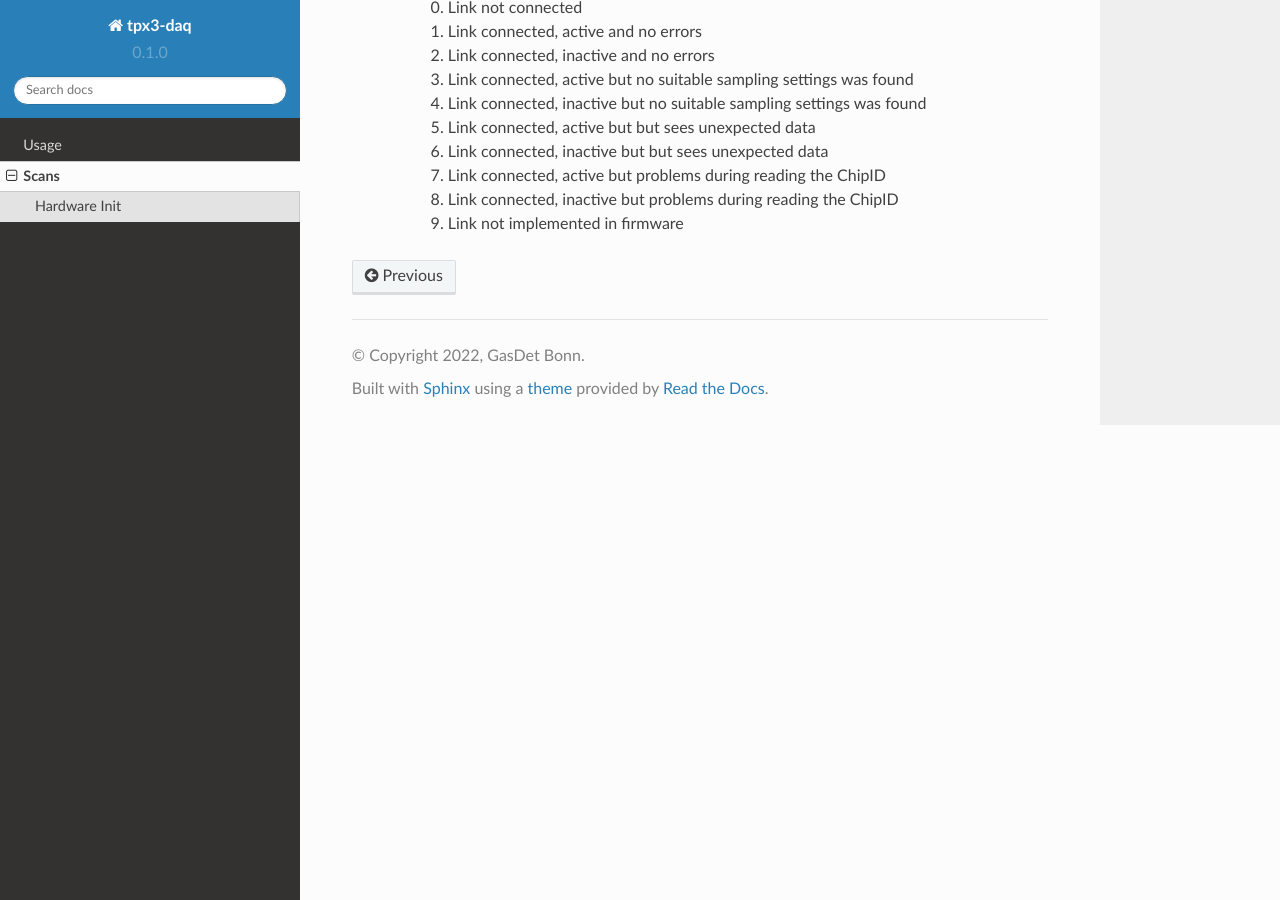
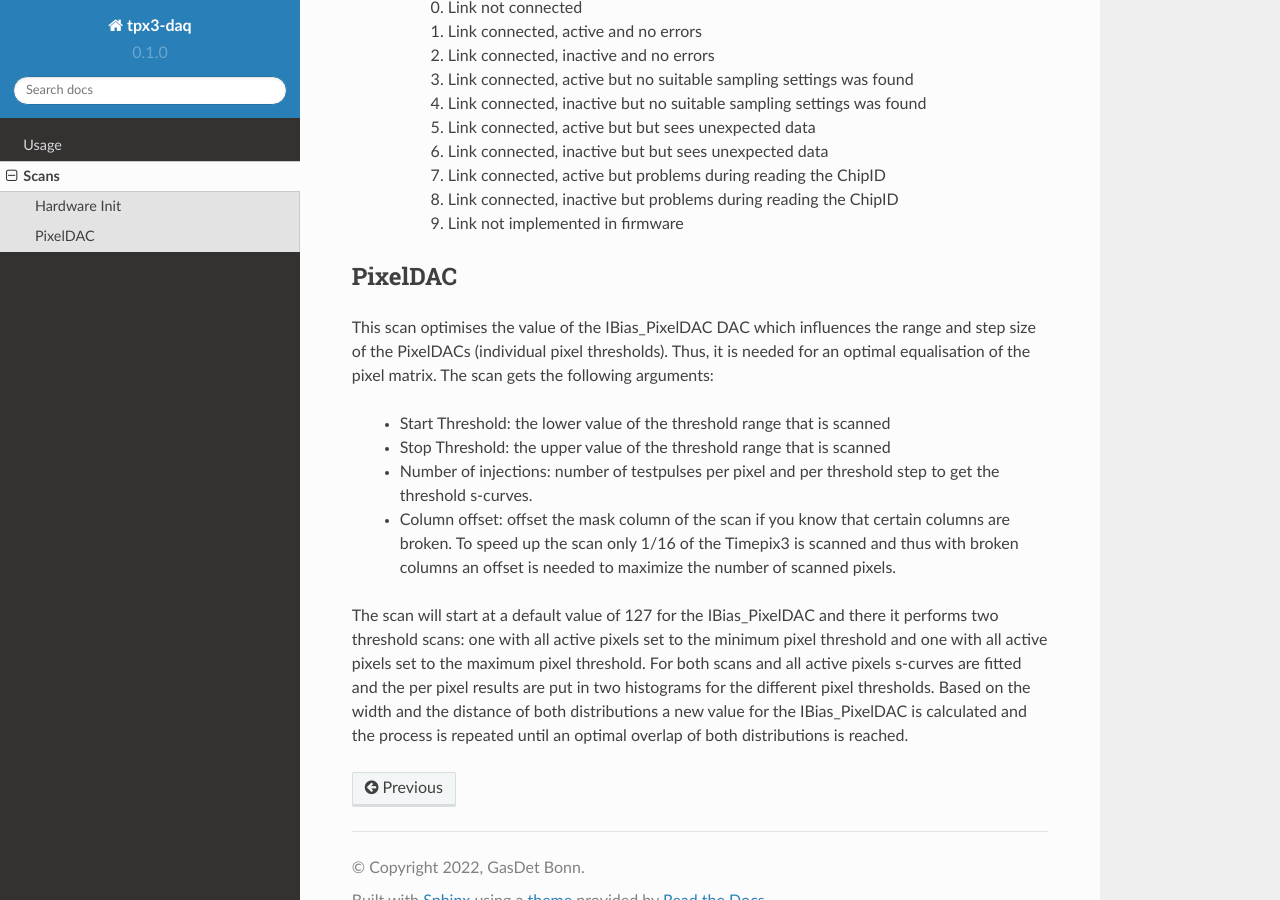
Before and after one commit to GasDet-Bonn/tpx3-daq, a Sphinx documentation site: the page built from docs/source/scans.rst, in a window 1280 px wide and 900 px high, scrolled down 544 px. Built offline with Sphinx 7.4.7 and the Read the Docs theme 2.0.0, drawn with Linux system fonts in a browser that asks for light colours.

Commit message:
DOC: add description of PixelDAC scan

```diff
--- a/docs/source/scans.rst
+++ b/docs/source/scans.rst
@@ -27,3 +27,29 @@ the following parameters are checked at set for operation:
         7) Link connected, active but problems during reading the ChipID
         8) Link connected, inactive but problems during reading the ChipID
         9) Link not implemented in firmware
+
+
+PixelDAC
+--------
+
+This scan optimises the value of the IBias_PixelDAC DAC which influences the
+range and step size of the PixelDACs (individual pixel thresholds). Thus, it is
+needed for an optimal equalisation of the pixel matrix. The scan gets the
+following arguments:
+    - Start Threshold: the lower value of the threshold range that is scanned
+    - Stop Threshold: the upper value of the threshold range that is scanned
+    - Number of injections: number of testpulses per pixel and per threshold
+      step to get the threshold s-curves.
+    - Column offset: offset the mask column of the scan if you know that
+      certain columns are broken. To speed up the scan only 1/16 of the Timepix3
+      is scanned and thus with broken columns an offset is needed to maximize
+      the number of scanned pixels.
+
+The scan will start at a default value of 127 for the IBias_PixelDAC and there
+it performs two threshold scans: one with all active pixels set to the minimum
+pixel threshold and one with all active pixels set to the maximum pixel
+threshold. For both scans and all active pixels s-curves are fitted and the per
+pixel results are put in two histograms for the different pixel thresholds.
+Based on the width and the distance of both distributions a new value for the
+IBias_PixelDAC is calculated and the process is repeated until an optimal
+overlap of both distributions is reached.
```
